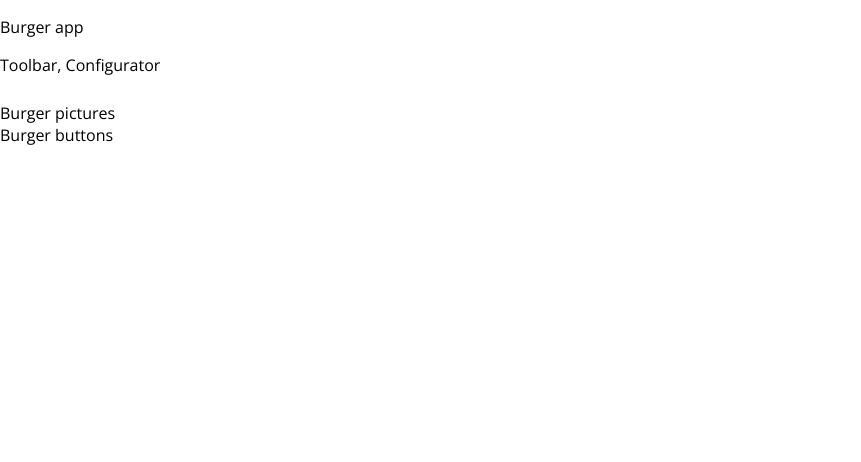
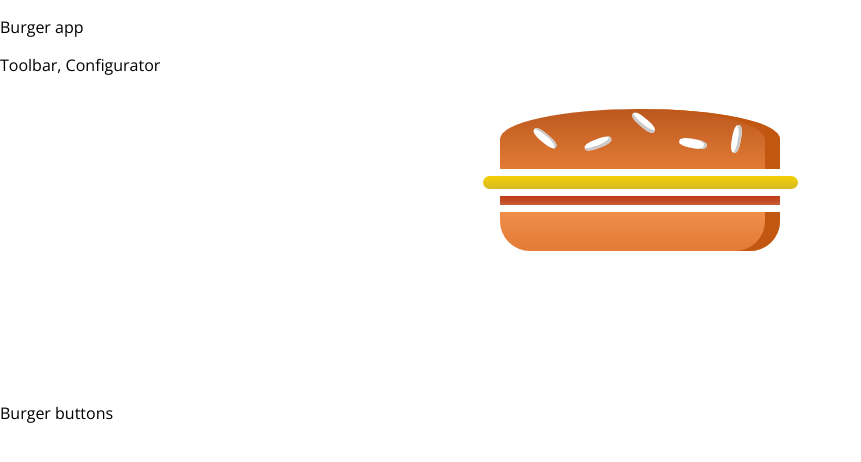
Before and after one commit to BartlomiejKar/burger-app-react, a React (Create React App) app: page / in a window 1280 px wide. Shown: the top 462 px of the page, without its empty margins (0-861 px from the left). Built offline with nearby package versions, Linux system fonts and the light colour scheme.

Commit message:
create burger.js / add burger elemenents/ create burger.css

```diff
--- a/src/App.js
+++ b/src/App.js
@@ -1,7 +1,7 @@
 import React, { Component } from "react";
 import "./App.css";
 import Layout from "./components/Layout/Layout";
-import BurgerBuilder from "../src/container/burgerBuilder/burgerBuilder";
+import BurgerBuilder from "./container/burgerBuilder/BurgerBuilder";
 
 class App extends React.Component {
   render() {
--- a/src/components/Layout/Layout.css
+++ b/src/components/Layout/Layout.css
@@ -1,3 +1,3 @@
-.content {
+.Content {
   margin-top: 1.6rem;
 }
--- a/src/components/Layout/Layout.js
+++ b/src/components/Layout/Layout.js
@@ -1,12 +1,12 @@
 import React from "react";
+import "./Layout.css";
 import Child from "../hoc/child";
-import classes from "./Layout.css";
 
 const layout = (props) => {
   return (
     <Child>
       <div>Toolbar, Configurator</div>
-      <main className="content">{props.children}</main>
+      <main className="Content">{props.children}</main>
     </Child>
   );
 };
--- /dev/null
+++ b/src/container/Burger.css
@@ -0,0 +1,22 @@
+.Burger {
+  width: 100%;
+  height: 250px;
+  font-weight: bold;
+  overflow: scroll;
+  font-size: 1.6rem;
+  margin: auto;
+  text-align: center;
+}
+
+@media (min-width: 1000px) and (min-height: 700px) {
+  .Burger {
+    width: 700px;
+    height: 700px;
+  }
+}
+@media (min-width: 500px) and (min-height: 400px) {
+  .Burger {
+    width: 350px;
+    height: 300px;
+  }
+}
--- /dev/null
+++ b/src/container/Burger.js
@@ -0,0 +1,15 @@
+import React from "react";
+import "./Burger.css";
+import BurgerElements from "../container/burgerBuilder/BurgerElements/BurgerElements";
+const burger = (props) => {
+  return (
+    <div className="Burger">
+      <BurgerElements type="burger-top" />
+      <BurgerElements type="Cheese" />
+      <BurgerElements type="Bacon" />
+      <BurgerElements type="burger-bottom" />
+    </div>
+  );
+};
+
+export default burger;
--- a/src/container/burgerBuilder/BurgerElements/BurgerElements.js
+++ b/src/container/burgerBuilder/BurgerElements/BurgerElements.js
@@ -1,6 +1,6 @@
 import React, { Component } from "react";
 import PropTypes from "prop-types";
-import BurgerElements from "./burgerElements.css";
+import "./BurgerElements.css";
 
 class BurgerElements extends Component {
   render() {
@@ -15,7 +15,6 @@ class BurgerElements extends Component {
           <div className={"BreadTop"}>
             <div className={"Seeds1"}></div>
             <div className={"Seeds2"}></div>
-            <div className={"Salad"}></div>
           </div>
         );
         break;
@@ -34,8 +33,7 @@ class BurgerElements extends Component {
 }
 
 BurgerElements.PropTypes = {
-  type = PropTypes.string.isRequired
-}
-
+  type: PropTypes.string.isRequired,
+};
 
 export default BurgerElements;
--- a/src/container/burgerBuilder/burgerBuilder.js
+++ b/src/container/burgerBuilder/burgerBuilder.js
@@ -1,10 +1,11 @@
 import React, { Component } from "react";
+import Burger from "../Burger";
 
-class BurgerBuilder extends React.Component {
+class BurgerBuilder extends Component {
   render() {
     return (
       <div>
-        <div>Burger pictures</div>
+        <Burger />
         <div>Burger buttons</div>
       </div>
     );
```
